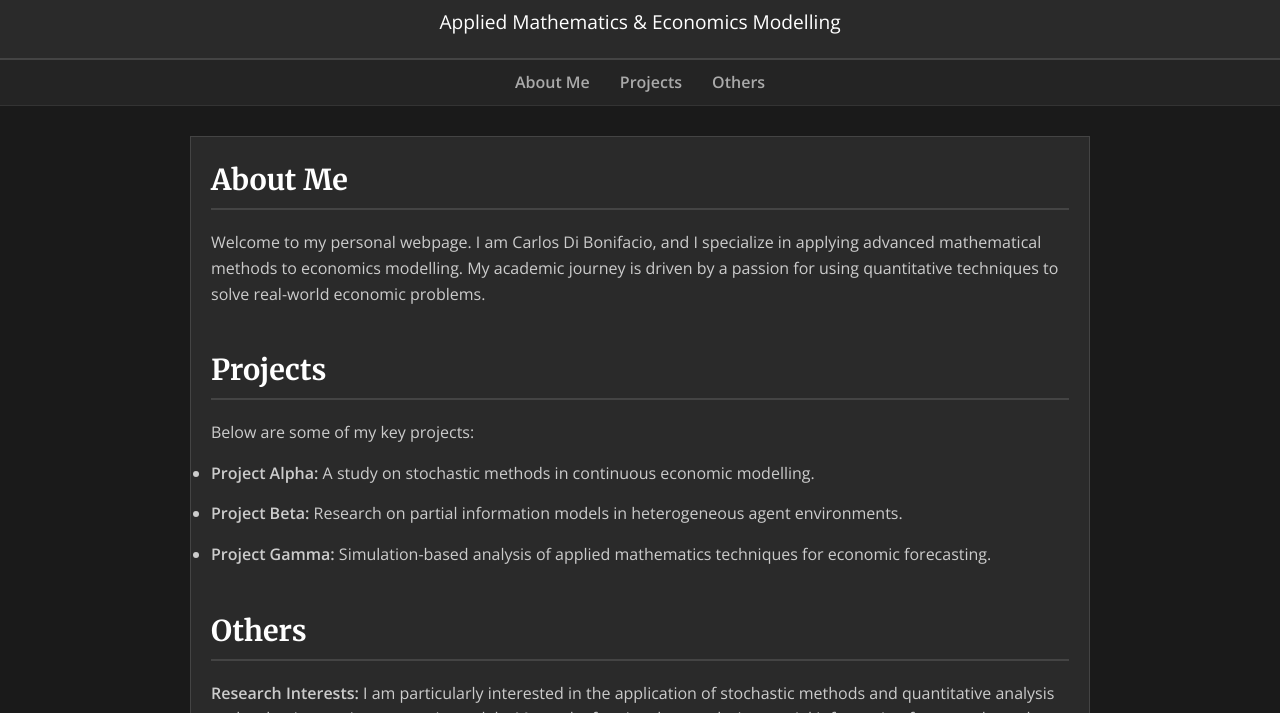
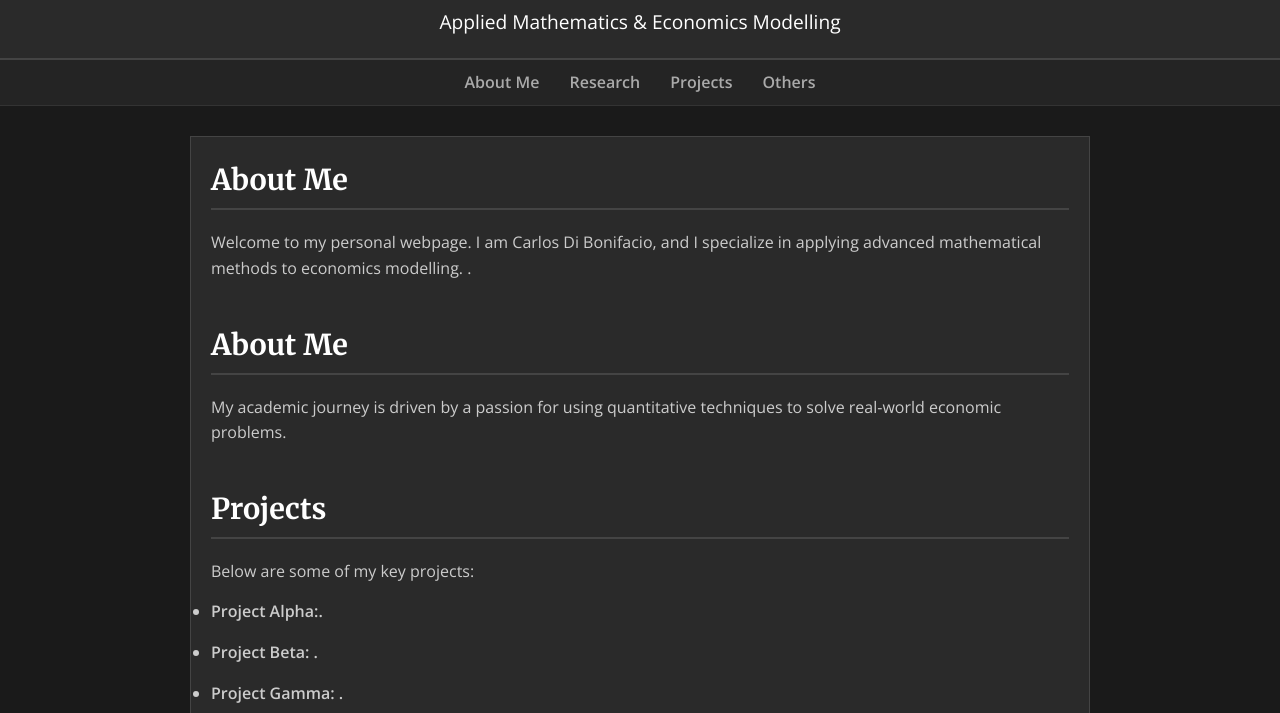
Before and after one commit to carlosleondibo/carlosleondibo.github.io, a plain HTML site: page index.html in a window 1280 px wide. Shown: the part 87-800 px from the top of the page. Drawn offline with nearby package versions, Linux system fonts and the light colour scheme.

Commit message:
Update index.html

```diff
--- a/index.html
+++ b/index.html
@@ -129,6 +129,7 @@
   <nav>
     <ul>
       <li><a href="#about">About Me</a></li>
+      <li><a href="#research">Research</a></li>
       <li><a href="#projects">Projects</a></li>
       <li><a href="#others">Others</a></li>
     </ul>
@@ -138,7 +139,13 @@
     <!-- About Me Section -->
     <section id="about">
       <h2>About Me</h2>
-      <p>Welcome to my personal webpage. I am Carlos Di Bonifacio, and I specialize in applying advanced mathematical methods to economics modelling. My academic journey is driven by a passion for using quantitative techniques to solve real-world economic problems.</p>
+      <p>Welcome to my personal webpage. I am Carlos Di Bonifacio, and I specialize in applying advanced mathematical methods to economics modelling. .</p>
+    </section>
+
+    <!-- Research  -->
+    <section id="about">
+      <h2>About Me</h2>
+      <p>My academic journey is driven by a passion for using quantitative techniques to solve real-world economic problems.</p>
     </section>
 
     <!-- Projects Section -->
@@ -146,17 +153,16 @@
       <h2>Projects</h2>
       <p>Below are some of my key projects:</p>
       <ul>
-        <li><strong>Project Alpha:</strong> A study on stochastic methods in continuous economic modelling.</li>
-        <li><strong>Project Beta:</strong> Research on partial information models in heterogeneous agent environments.</li>
-        <li><strong>Project Gamma:</strong> Simulation-based analysis of applied mathematics techniques for economic forecasting.</li>
+        <li><strong>Project Alpha:.</li>
+        <li><strong>Project Beta:</strong> .</li>
+        <li><strong>Project Gamma:</strong> .</li>
       </ul>
     </section>
 
     <!-- Others Section -->
     <section id="others">
       <h2>Others</h2>
-      <p><strong>Research Interests:</strong> I am particularly interested in the application of stochastic methods and quantitative analysis to develop innovative economic models. My work often involves exploring partial information frameworks and heterogeneous agent models.</p>
-      <p><strong>Contact:</strong> For inquiries regarding research collaborations, teaching, or further information, please feel free to reach out at <a href="mailto:your.email@example.com">your.email@example.com</a>.</p>
+      <p><strong>Contact:</strong> For inquiries regarding research collaborations, teaching, or further information, please feel free to reach out at <a href="mailto:your.email@example.com"></a>.</p>
     </section>
   </main>
 
```
